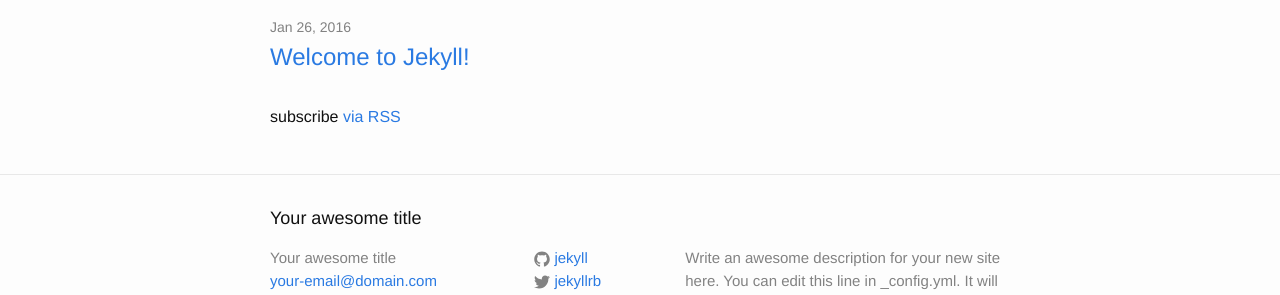
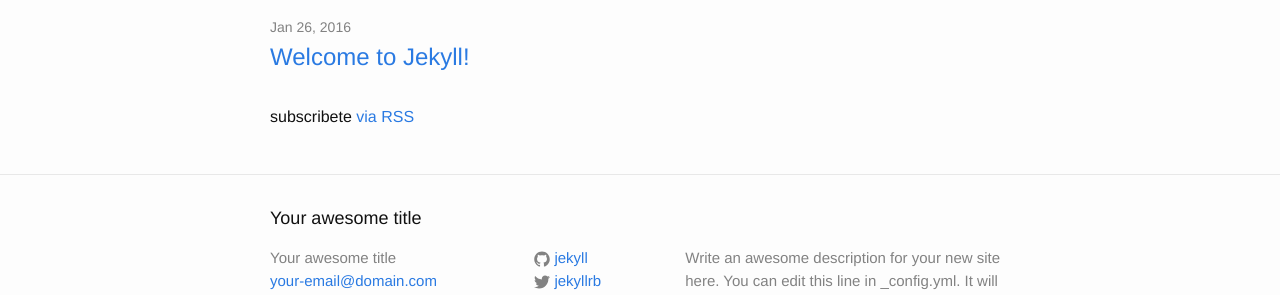
Before and after one commit to nerdless/jekylltest.github.io, a Jekyll site: the page built from index.html, in a window 1280 px wide. Shown: the part 122-417 px from the top of the page. Built offline with Jekyll 4.4.1, drawn with Linux system fonts in a browser that asks for light colours.

Commit message:
Cambio prueba

```diff
--- a/index.html
+++ b/index.html
@@ -18,6 +18,6 @@
     {% endfor %}
   </ul>
 
-  <p class="rss-subscribe">subscribe <a href="{{ "/feed.xml" | prepend: site.baseurl }}">via RSS</a></p>
+  <p class="rss-subscribe">subscribete <a href="{{ "/feed.xml" | prepend: site.baseurl }}">via RSS</a></p>
 
 </div>
```
